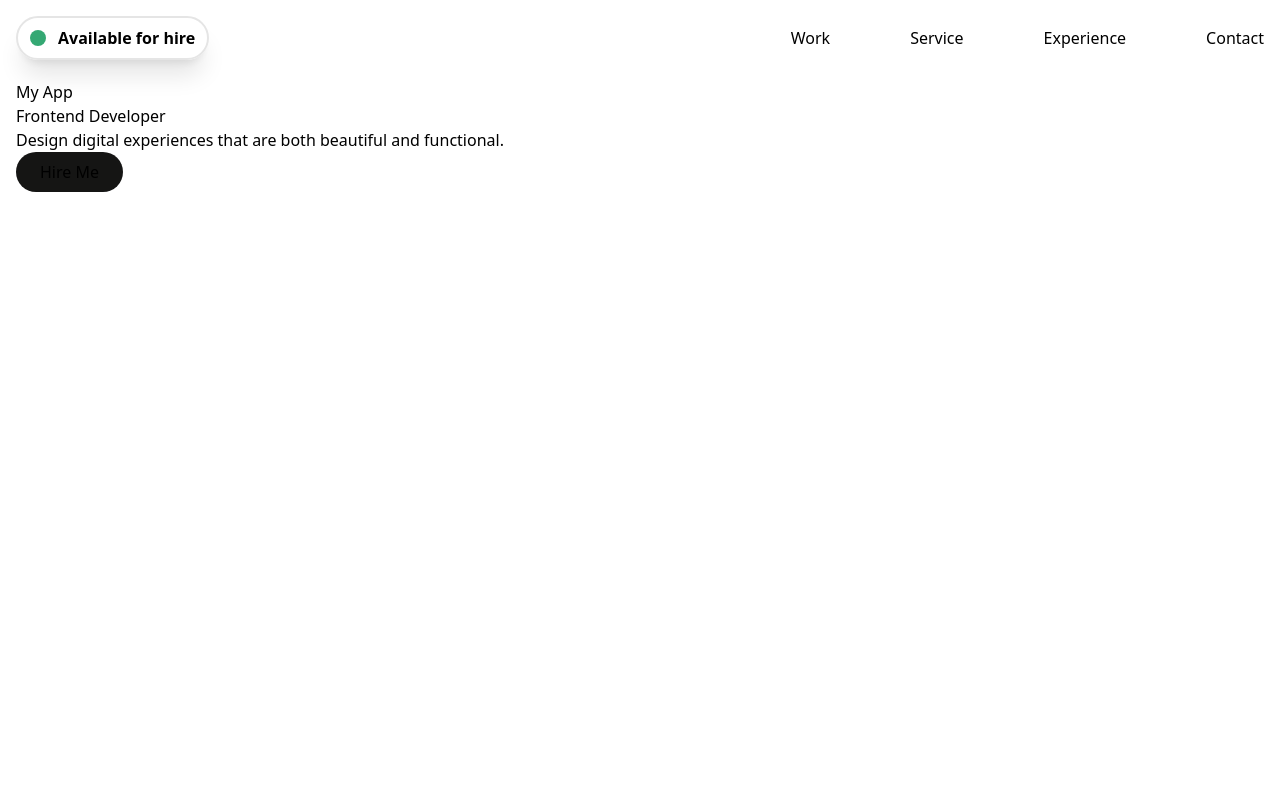
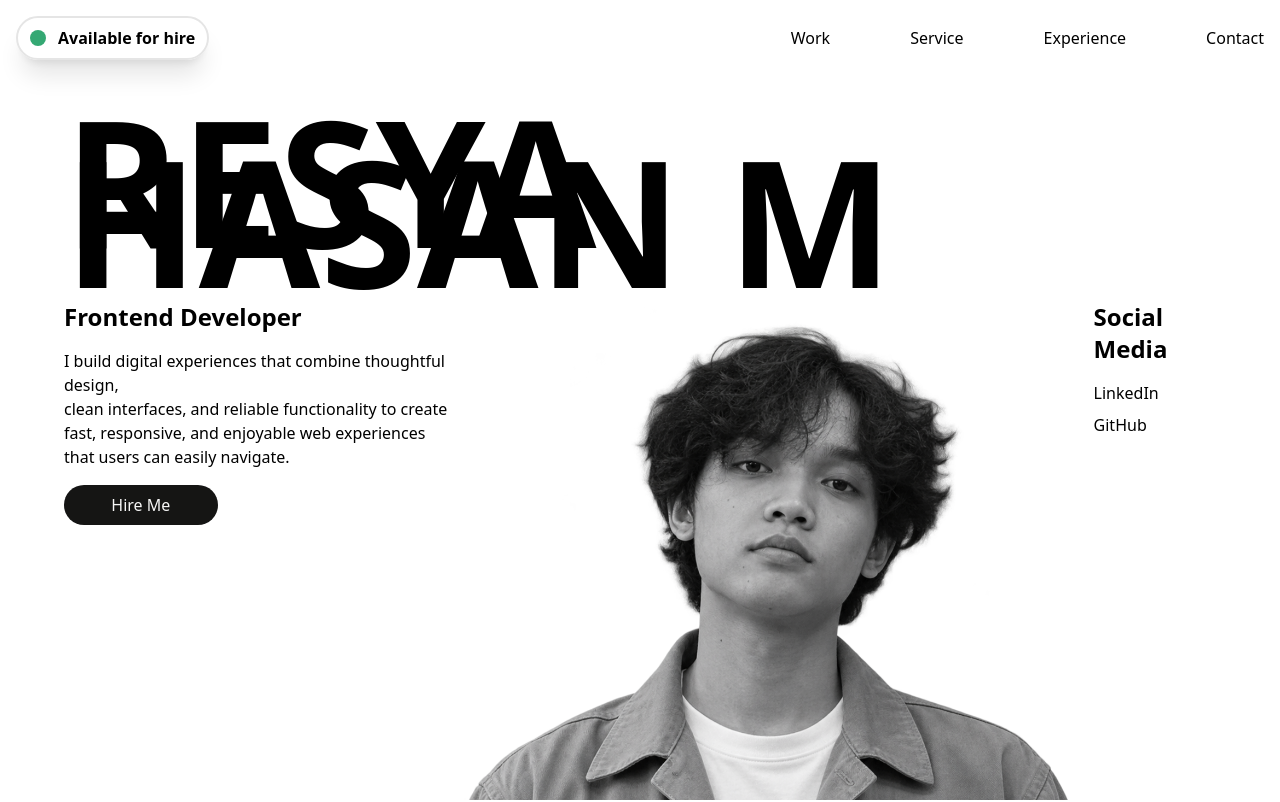
Before and after one commit to Resya-Hasan/portofolio, a React (Vite) app: page / in a window 1280 px wide. Shown: the top 802 px of the page. Built offline with nearby package versions, Linux system fonts and the light colour scheme.

Commit message:
hero section

```diff
--- a/src/sections/Hero.tsx
+++ b/src/sections/Hero.tsx
@@ -1,15 +1,39 @@
-
+import profileImage from "../assets/images/profile.png"
 
 const Hero = () => {
     return (
-        <div className="min-h-screen pt-20 px-4">
-            <h1>My App</h1>
-            <div>
-                <h2>Frontend Developer</h2>
-                <p>Design digital experiences that are both beautiful and functional.</p>
-                <button className="bg-primary text-white rounded-full px-6 py-2">Hire Me</button>
+        <section className="min-h-screen pt-40 px-16 flex flex-col overflow-hidden">
+            {/* Name */}
+            <div className="flex justify-center">
+                <h1 className="text-4xl md:text-[11rem] font-extrabold">RESYA HASAN M</h1>
             </div>
-        </div>
+
+            {/* Information */}
+            <div className="container mx-auto flex gap-4 mt-auto">
+                {/* Description */}
+                <div className="max-w-sm flex flex-col gap-4 mb-20">
+                    <h1 className="text-2xl font-bold">Frontend Developer</h1>
+                    <p>I build digital experiences that combine thoughtful design,<br/>
+                    clean interfaces, and reliable functionality to create fast, responsive, and enjoyable web experiences<br/>
+                    that users can easily navigate.</p>
+                    <button className="bg-primary text-light rounded-full px-6 py-2 w-2/5">Hire Me</button>
+                </div>
+
+                {/* Profile Image */}
+                <div className="w-[750px] overflow-hidden">
+                    <img src={profileImage} alt="Profile" className="w-full h-full object-cover" />
+                </div>
+
+                {/* Social Media */}
+                <div className="flex flex-col gap-4 mb-20">
+                    <h1 className="text-2xl font-bold">Social Media</h1>
+                    <div className="flex flex-col gap-2">
+                        <a href="https://www.linkedin.com/in/resya-hasan-m-1b0b4b1b9/" target="_blank" rel="noopener noreferrer">LinkedIn</a>
+                        <a href="https://github.com/resya-hasan-m" target="_blank" rel="noopener noreferrer">GitHub</a>
+                    </div>
+                </div>
+            </div>
+        </section>
     )
 }
 
--- a/tailwind.config.js
+++ b/tailwind.config.js
@@ -6,7 +6,7 @@ export default {
   ],
   theme: {
     colors: {
-      background: "#F6F6F6",
+      light: "#F6F6F6",
       surface: "#FFFFFF",
 
       primary: "#151514",
```
Also changed, not shown: src/assets/images/profile.png (added).
